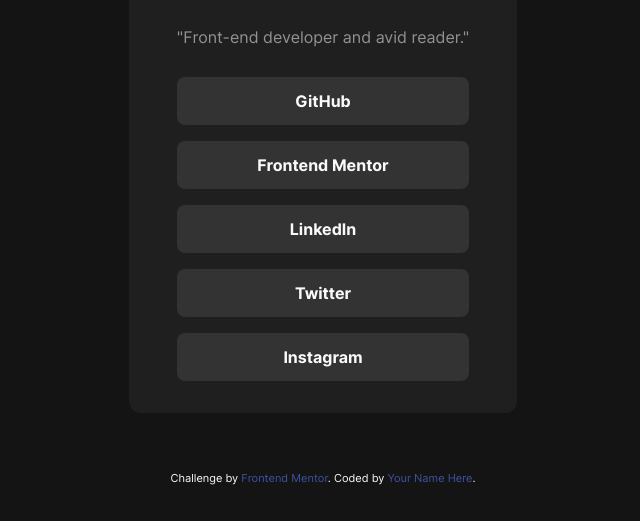
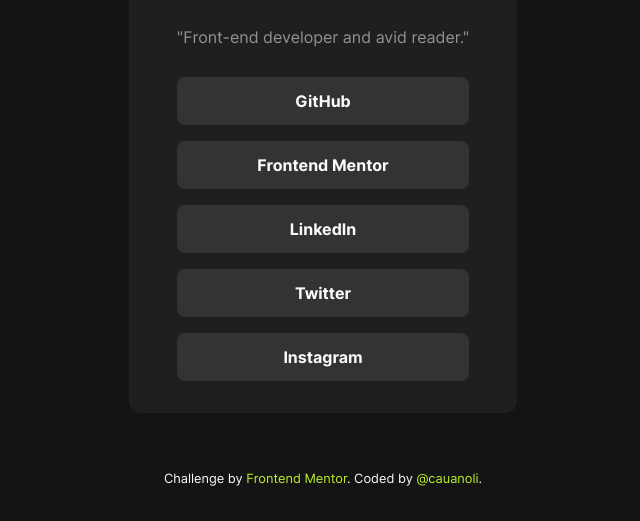
Before and after one commit to cauanoli/challenge-social-links-profile, a plain HTML site: page index.html in a window 1280 px wide. Shown: the part 279-800 px from the top of the page, without its empty margins (317-957 px from the left). Drawn offline with Linux system fonts and the light colour scheme.

Commit message:
feat: add github link to footer

```diff
--- a/index.html
+++ b/index.html
@@ -15,15 +15,6 @@
     <title>Frontend Mentor | Social links profile</title>
 
     <!-- Feel free to remove these styles or customise in your own stylesheet 👍 -->
-    <style>
-      .attribution {
-        font-size: 11px;
-        text-align: center;
-      }
-      .attribution a {
-        color: hsl(228, 45%, 44%);
-      }
-    </style>
     <link rel="stylesheet" href="./style.css" />
   </head>
   <body>
@@ -65,7 +56,7 @@
         Challenge by
         <a href="https://www.frontendmentor.io?ref=challenge" target="_blank"
           >Frontend Mentor</a
-        >. Coded by <a href="#">Your Name Here</a>.
+        >. Coded by <a href="https://github.com/cauanoli">@cauanoli</a>.
       </div>
     </footer>
   </body>
--- a/style.css
+++ b/style.css
@@ -108,3 +108,13 @@
   background-color: var(--bg-highlight);
   color: var(--color-text-dark);
 }
+
+footer {
+  font-size: 0.8rem;
+  text-align: center;
+}
+
+footer a {
+  color: var(--color-highlight);
+  padding-top: 1 rem;
+}
```
